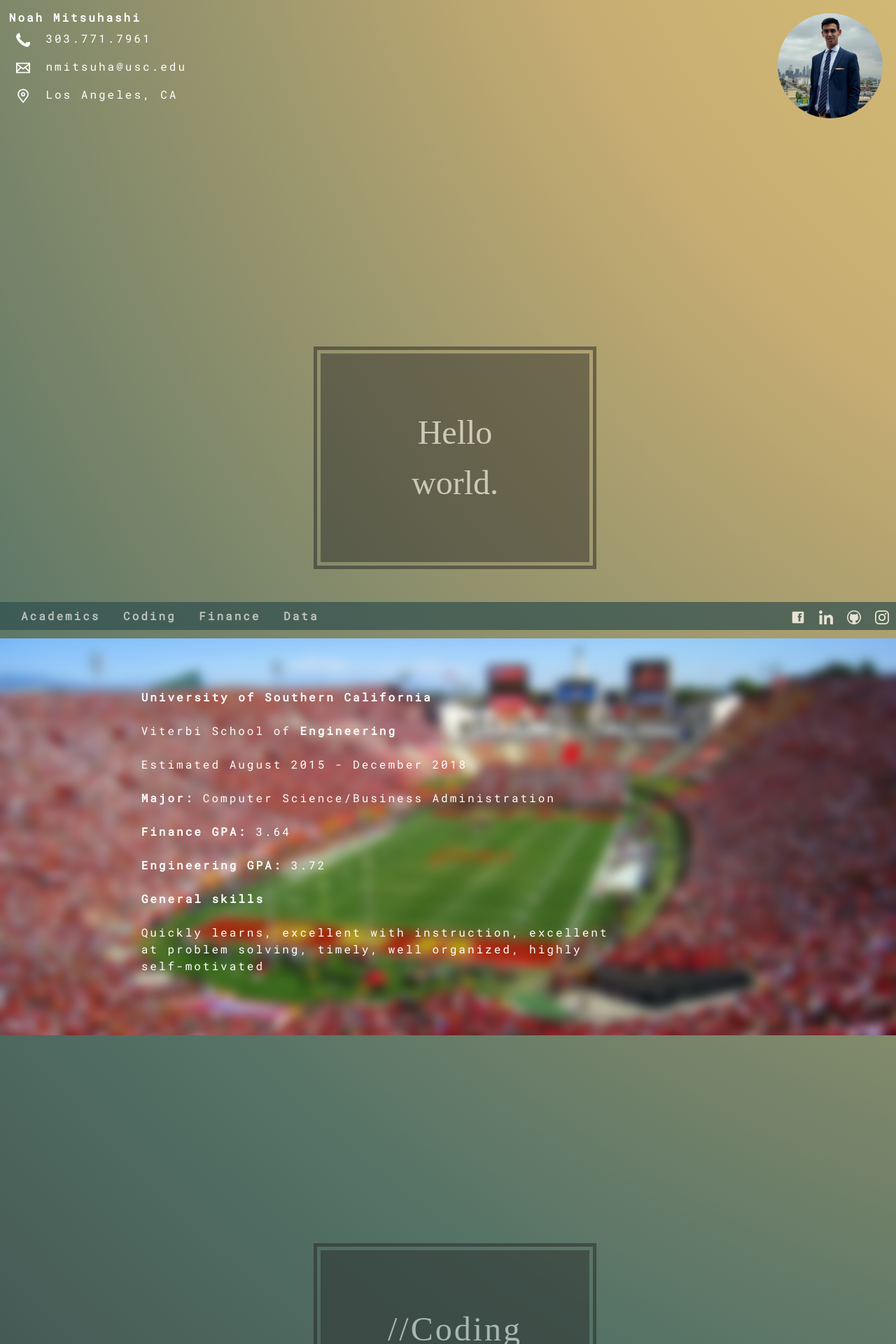
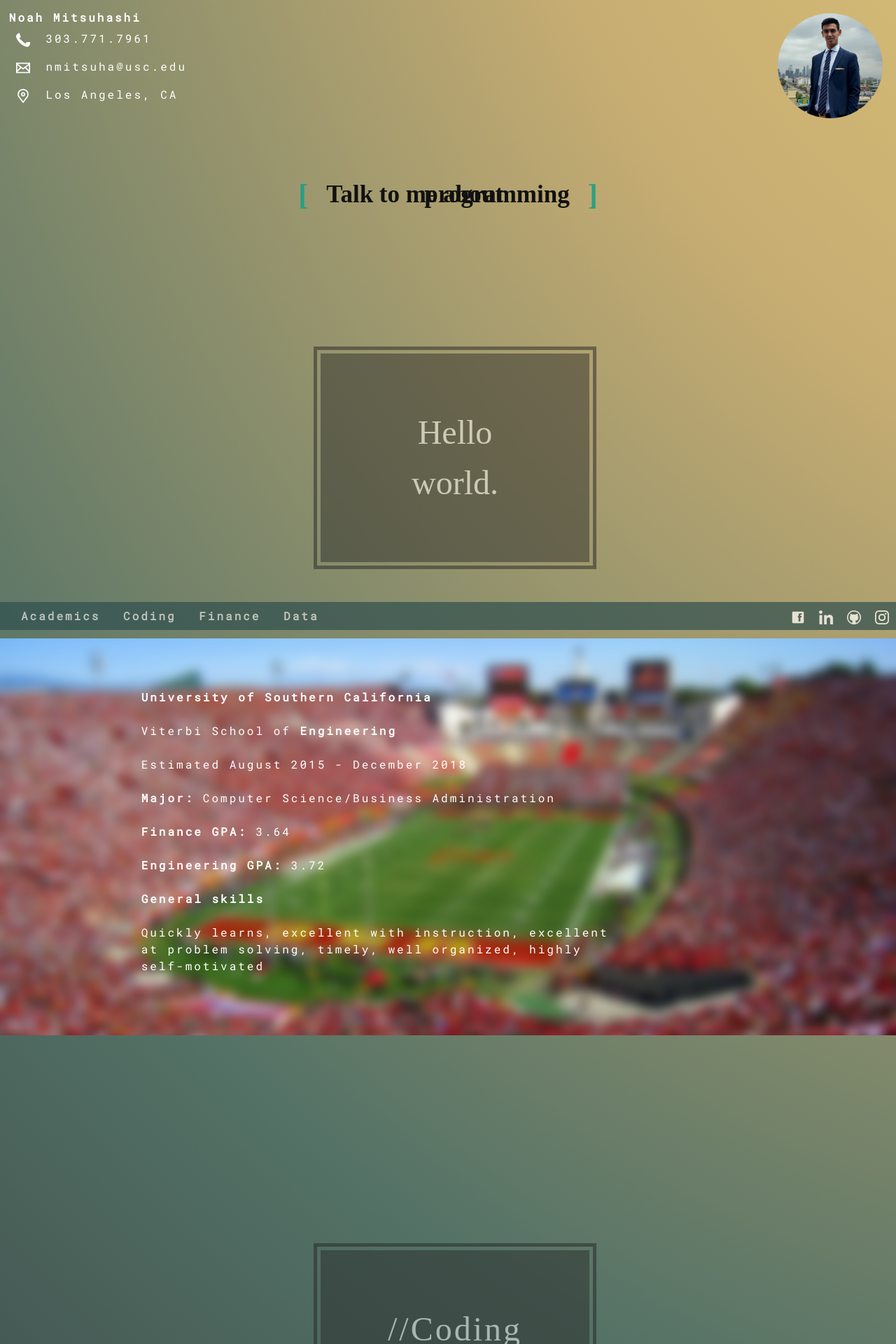
Before and after one commit to nmits/nmits.github.io, a Jekyll site: the page built from index.html, in a window 1280 px wide. Shown: the top 1920 px of the page at 70% size. Built offline with Jekyll 4.4.1, drawn with Linux system fonts in a browser that asks for light colours; nearby versions of some CDN libraries; some web fonts are replaced.

```diff
--- a/_includes/header.html
+++ b/_includes/header.html
@@ -19,6 +19,20 @@
             <img src="img/pic.jpg" class="self" alt="Profile picture">
         </div>
 
+        <div class="content">
+            <div class="content__container">
+                <p class="content__container__text">
+                    Talk to me about
+                </p>
+
+                <ul class="content__container__list">
+                    <li class="content__container__list__item">finance</li>
+                    <li class="content__container__list__item">programming</li>
+                    <li class="content__container__list__item">data analytics</li>
+                </ul>
+            </div>
+        </div>
+
         <div class="titles" style="position:absolute;margin-top:55vh;">
             <p>Hello world.</p>
         </div>
--- a/_sass/_layout.scss
+++ b/_sass/_layout.scss
@@ -252,6 +252,135 @@
     margin-top: 15vh;
 }
 
+.content {
+  position: absolute;
+  top: 50%;
+  left: 50%;
+  transform: translate(-50%, -50%);
+  height: 160px;
+  overflow:hidden;
+
+  font-family: 'Kumar One', cursive;
+  font-size: 35px;
+  line-height: 40px;
+
+  &__container {
+    font-weight: 600;
+    overflow: hidden;
+    height: 40px;
+    padding: 0 40px;
+
+    &:before {
+      content: '[';
+      left: 0;
+    }
+
+    &:after {
+      content: ']';
+      position: absolute;
+      right: 0;
+    }
+
+    &:after, &:before {
+      position: absolute;
+      top: 0;
+
+      color: #16a085;
+      font-size: 42px;
+      line-height: 40px;
+
+      -webkit-animation-name: opacity;
+      -webkit-animation-duration: 2s;
+      -webkit-animation-iteration-count: infinite;
+      animation-name: opacity;
+      animation-duration: 2s;
+      animation-iteration-count: infinite;
+    }
+
+    &__text {
+      display: inline;
+      float: left;
+      margin: 0;
+    }
+
+    &__list {
+      margin-top: 0;
+      padding-left: 110px;
+      text-align: left;
+      list-style: none;
+
+      -webkit-animation-name: change;
+      -webkit-animation-duration: 10s;
+      -webkit-animation-iteration-count: infinite;
+      animation-name: change;
+      animation-duration: 10s;
+      animation-iteration-count: infinite;
+
+      &__item {
+        line-height:40px;
+        margin:0;
+      }
+    }
+  }
+}
+
+@-webkit-keyframes opacity {
+  0%, 100% {opacity:0;}
+  50% {opacity:1;}
+}
+
+@-webkit-keyframes change {
+  0%, 12.66%, 100% {transform:translate3d(0,0,0);}
+  16.66%, 29.32% {transform:translate3d(0,-25%,0);}
+  33.32%,45.98% {transform:translate3d(0,-50%,0);}
+  49.98%,62.64% {transform:translate3d(0,-75%,0);}
+  66.64%,79.3% {transform:translate3d(0,-50%,0);}
+  83.3%,95.96% {transform:translate3d(0,-25%,0);}
+}
+
+@-o-keyframes opacity {
+  0%, 100% {opacity:0;}
+  50% {opacity:1;}
+}
+
+@-o-keyframes change {
+  0%, 12.66%, 100% {transform:translate3d(0,0,0);}
+  16.66%, 29.32% {transform:translate3d(0,-25%,0);}
+  33.32%,45.98% {transform:translate3d(0,-50%,0);}
+  49.98%,62.64% {transform:translate3d(0,-75%,0);}
+  66.64%,79.3% {transform:translate3d(0,-50%,0);}
+  83.3%,95.96% {transform:translate3d(0,-25%,0);}
+}
+
+@-moz-keyframes opacity {
+  0%, 100% {opacity:0;}
+  50% {opacity:1;}
+}
+
+@-moz-keyframes change {
+  0%, 12.66%, 100% {transform:translate3d(0,0,0);}
+  16.66%, 29.32% {transform:translate3d(0,-25%,0);}
+  33.32%,45.98% {transform:translate3d(0,-50%,0);}
+  49.98%,62.64% {transform:translate3d(0,-75%,0);}
+  66.64%,79.3% {transform:translate3d(0,-50%,0);}
+  83.3%,95.96% {transform:translate3d(0,-25%,0);}
+}
+
+@keyframes opacity {
+  0%, 100% {opacity:0;}
+  50% {opacity:1;}
+}
+
+@keyframes change {
+  0%, 12.66%, 100% {transform:translate3d(0,0,0);}
+  16.66%, 29.32% {transform:translate3d(0,-25%,0);}
+  33.32%,45.98% {transform:translate3d(0,-50%,0);}
+  49.98%,62.64% {transform:translate3d(0,-75%,0);}
+  66.64%,79.3% {transform:translate3d(0,-50%,0);}
+  83.3%,95.96% {transform:translate3d(0,-25%,0);}
+}
+
+
 @media only screen and (max-device-width: 480px) {
     .profilepicture{
         width:50px;
```
